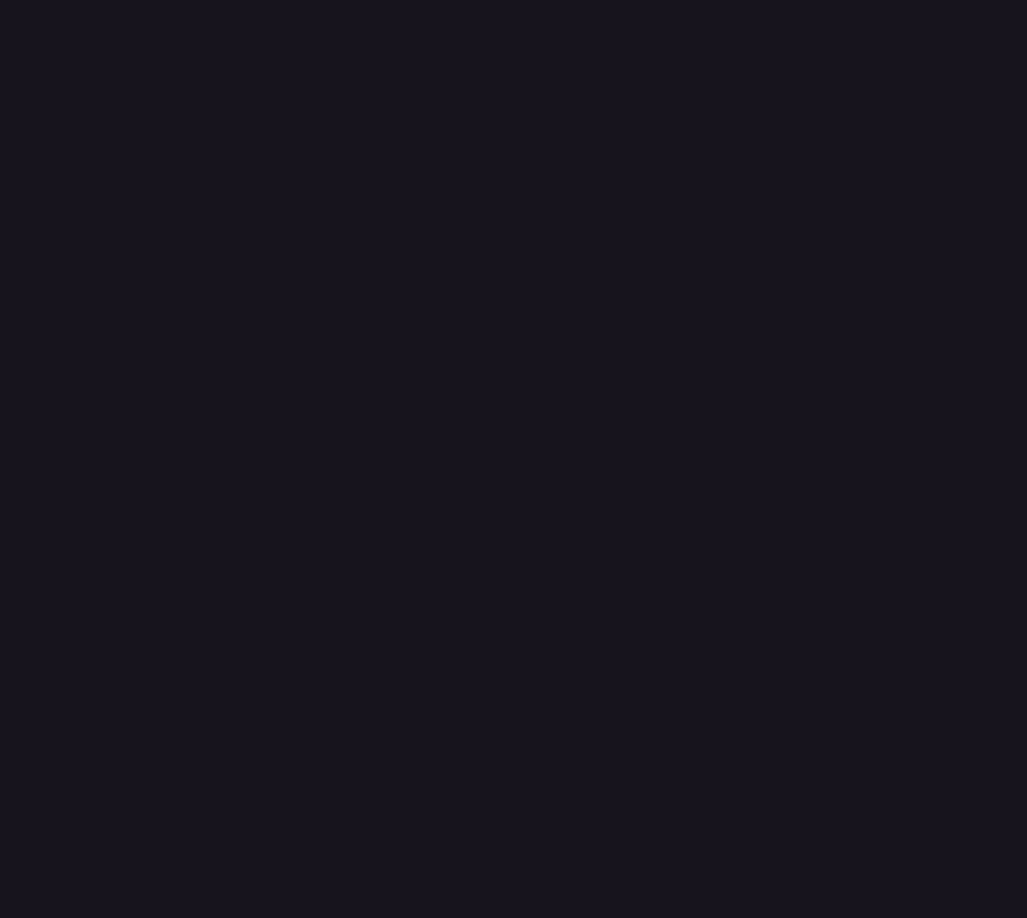
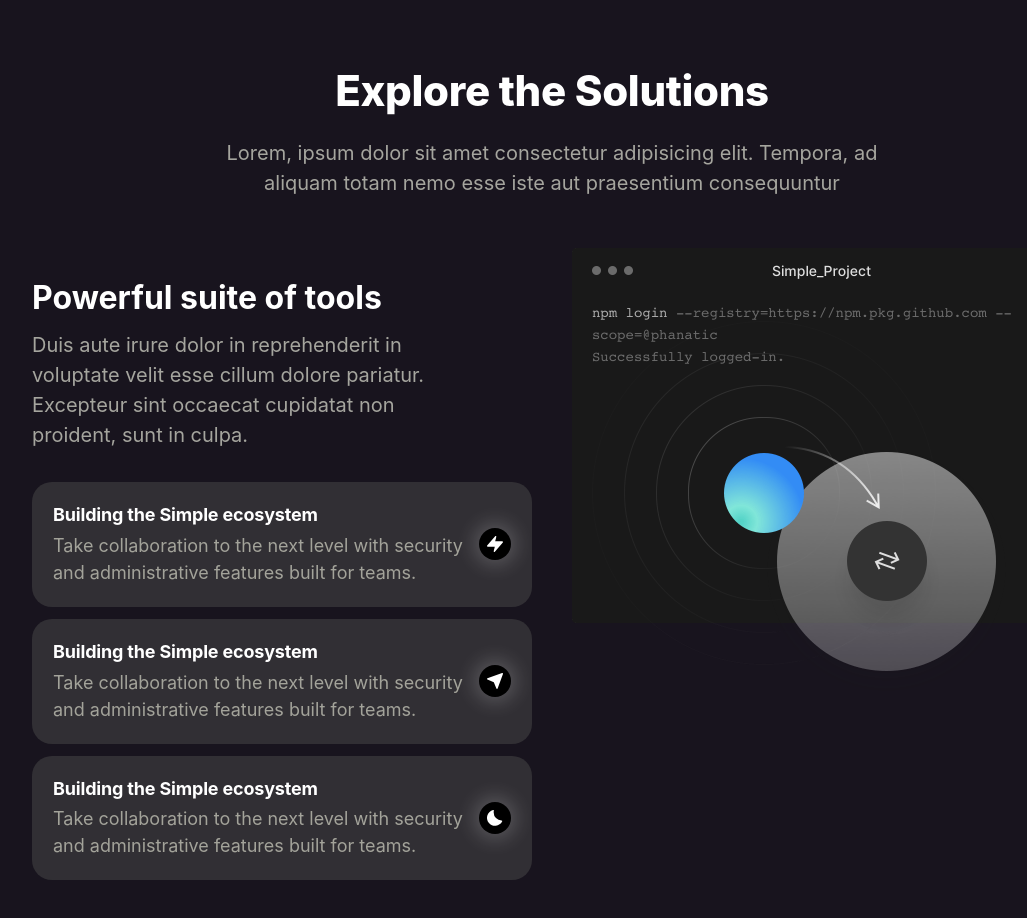
Before and after one commit to rahulkathuriaaa/eventify-tpg, a React (Create React App) app: page / in a window 1280 px wide. Shown: the part 1240-2158 px from the top of the page, without its empty margins (88-1115 px from the left). Before the commit the page ends 1249 px from the top, so only its background shows below. Built offline with nearby package versions, Linux system fonts and the light colour scheme; the HTML template or start-up script is replaced by a standard one; a web font is replaced by a local one.

Commit message:
new changes

```diff
--- a/src/App.css
+++ b/src/App.css
@@ -1,22 +1,21 @@
-@import url('https://fonts.googleapis.com/css2?family=Inter:wght@400;500;600&display=swap');
-@import url('https://fonts.googleapis.com/css2?family=Blinker:wght@600&display=swap');
+@import url("https://fonts.googleapis.com/css2?family=Inter:wght@400;500;600&display=swap");
+@import url("https://fonts.googleapis.com/css2?family=Blinker:wght@600&display=swap");
 
-body{
-  background-color: #07030ded ;
+body {
+  background-color: #07030ded;
   /* background-color: #140d1e; */
   /* background: url('./Assets/background.png'); */
   background-repeat: no-repeat;
   /* mix-blend-mode: multiply; */
-
 }
 
-.bg{
+.bg {
   margin-top: -143px;
   width: 100%;
   height: 900px;
 }
 
-#navbar{
+#navbar {
   font-family: Inter;
   display: flex;
   flex-direction: row;
@@ -28,7 +27,7 @@ body{
   z-index: 1;
 }
 
-.logo{
+.logo {
   position: relative;
   width: auto;
   height: 65px;
@@ -36,11 +35,11 @@ body{
   margin-right: 10px;
 }
 
-#features ul{
+#features ul {
   list-style-type: none;
 }
 
-.first li{
+.first li {
   color: white;
   display: inline-flex;
   margin-right: 36px;
@@ -51,7 +50,7 @@ body{
   font-size: 18px;
 }
 
-.i-know-spots{
+.i-know-spots {
   color: white;
   font-size: 20px;
   margin-right: 100px;
@@ -60,12 +59,12 @@ body{
   text-shadow: -1px 4px 8px rgba(255, 255, 255, 0.23);
 }
 
-#host{
+#host {
   margin-left: 100px;
   margin-right: 10px;
 }
 
-.btn-hc{
+.btn-hc {
   cursor: pointer;
   border: none;
   border-radius: 34px;
@@ -81,11 +80,11 @@ body{
   z-index: 1; */
 }
 
-.hero{
+.hero {
   height: 60rem;
 }
 
-.bg-first{
+.bg-first {
   width: 100%;
   margin-top: -900px;
   height: 900px;
@@ -94,7 +93,7 @@ body{
   opacity: 0.1;
 }
 
-.bg-second{
+.bg-second {
   width: 100%;
   margin-top: -900px;
   height: 907px;
@@ -103,7 +102,7 @@ body{
   opacity: 0.1;
 }
 
-.text{
+.text {
   font-family: Blinker;
   display: flex;
   flex-direction: column;
@@ -118,21 +117,34 @@ body{
   z-index: 1;
 }
 
-.intro{
-  background: linear-gradient(92.4deg, #8551a7, #fff 20.22%, #fff 62.73%, #fff 86.06%, #fff);
+.intro {
+  background: linear-gradient(
+    92.4deg,
+    #8551a7,
+    #fff 20.22%,
+    #fff 62.73%,
+    #fff 86.06%,
+    #fff
+  );
   -webkit-background-clip: text;
   -webkit-text-fill-color: transparent;
 }
 
-.event{
+.event {
   margin-top: -70px;
-  background: linear-gradient(92.4deg, #bd9cd1 2.08%, #fff 29.88%, #fff 62.73%, #fff 86.06%, #fff);
+  background: linear-gradient(
+    92.4deg,
+    #bd9cd1 2.08%,
+    #fff 29.88%,
+    #fff 62.73%,
+    #fff 86.06%,
+    #fff
+  );
   -webkit-background-clip: text;
   -webkit-text-fill-color: transparent;
-
 }
 
-.Seamless{
+.Seamless {
   margin: 0 459px;
   display: flex;
   justify-content: center;
@@ -146,7 +158,7 @@ body{
   font-family: Inter;
 }
 
-.box{
+.box {
   display: flex;
   justify-content: center;
   align-items: center;
@@ -156,30 +168,46 @@ body{
   opacity: 0.96;
   border-radius: 34px;
   /* background: linear-gradient(rgba(76, 49, 130, 0.2), rgba(76, 49, 130, 0.2)), #7c5fb9; */
-  background: linear-gradient(rgb(85 0 255 / 20%), rgb(255 255 255 / 20%)), #7a4fd5;
+  background: linear-gradient(rgb(85 0 255 / 20%), rgb(255 255 255 / 20%)),
+    #7a4fd5;
   box-shadow: 20px 20px 30px rgb(0 0 0);
 }
 
-.front-ticket{
+.front-ticket {
   transform: translate(100px, -115px);
   height: 400px;
   position: relative;
   z-index: 1;
 }
 
-.union-down{
+.img-container {
+  perspective: 1000px;
+  display: inline-block;
+  position: relative;
+  z-index: 2;
+}
+
+.img-container img {
+  transition: transform 0.5s ease-in-out;
+}
+
+.img-container:hover img {
+  transform: rotateY(15deg) rotateX(-15deg) translateZ(80px);
+}
+
+.union-down {
   transform: translate(205px, -295px);
   height: 150px;
   position: relative;
 }
 
-.union-up{
+.union-up {
   transform: translate(15px, -535px);
   height: 140px;
   position: relative;
 }
 
-.right-ticket{
+.right-ticket {
   transform: translate(943px, -1060px);
   height: 500px;
   position: relative;
@@ -187,7 +215,7 @@ body{
   opacity: 0.7;
 }
 
-.left-ticket{
+.left-ticket {
   transform: translate(0, -1670px);
   height: 240px;
   position: relative;
@@ -205,13 +233,13 @@ body{
   transform: rotate(-53.13deg);
 }
 
-.gradient-05{
+.gradient-05 {
   position: absolute;
   width: 304px;
   height: 100vh;
   left: -10%;
   top: -35%;
-  background: linear-gradient(45deg,#000000 ,#230944,#341162 );
+  background: linear-gradient(45deg, #000000, #230944, #341162);
   filter: blur(80px);
   transform: rotate(-63.13deg);
   z-index: -1;
@@ -239,22 +267,26 @@ body{
   transform: rotate(-114.2deg);
 }
 
-.gradient-06{
+.gradient-06 {
   position: absolute;
   width: 275px;
   height: 110vh;
   right: 0px;
   top: 180px;
-  background: linear-gradient(45deg,#0e0d0d91 ,#230944 100%,#341162 100% );
+  background: linear-gradient(45deg, #0e0d0d91, #230944 100%, #341162 100%);
   filter: blur(40px);
   z-index: -1;
   overflow: hidden;
 }
 
-.client-container{
+.client-div {
+  margin-bottom: 100px;
+}
+
+.client-container {
   margin: 50px 100px;
   display: grid;
-  grid: auto / repeat(var(--columns),minmax(0,1fr));
+  grid: auto / repeat(var(--columns), minmax(0, 1fr));
   place-items: center;
   row-gap: var(--row-gap);
   column-gap: var(--column-gap);
@@ -263,11 +295,11 @@ body{
   --columns: 6;
 }
 
-.client-logo{
+.client-logo {
   height: 50px;
 }
 
-.client-pr{
+.client-pr {
   display: flex;
   align-items: center;
   justify-content: center;
@@ -279,6 +311,95 @@ body{
   margin-bottom: 60px;
 }
 
-.text-pr{
+.text-pr {
   color: rgb(118 140 175);
 }
+
+.feature-h1 {
+  text-align: center;
+  color: white;
+  font-size: 2.625rem;
+  font-weight: 800;
+  margin-bottom: 1rem;
+  letter-spacing: -0.02rem;
+}
+
+.features-pr {
+  text-align: center;
+  margin: 0 275px;
+  font-size: 1.25rem;
+  color: rgb(165 165 158);
+}
+
+.features-content {
+  display: grid;
+  grid-template-columns: repeat(2, minmax(0, 1fr));
+  margin: 50px 120px;
+  gap: 2.5rem;
+}
+
+.features-left {
+  margin-top: 30px;
+}
+
+.features-left-head {
+  padding-right: 4rem;
+  margin-bottom: 2rem;
+}
+
+.features-h3 {
+  margin-bottom: 0.75rem;
+  font-size: 2rem;
+  font-weight: 700;
+  color: white;
+  line-height: 1.25;
+}
+
+.features-p {
+  font-size: 1.25rem;
+  color: rgb(165 165 158);
+}
+
+.features-a {
+  display: flex;
+  font-size: 1.125rem;
+  padding: 1.25rem;
+  align-items: center;
+  justify-content: center;
+  background-color: rgb(70 70 70 / 54%);
+  border-width: 1px;
+  border-color: transparent;
+  border-radius: 1.25rem;
+  margin-bottom: 0.75rem;
+}
+
+.features-a-head {
+  letter-spacing: -0.01em;
+  line-height: 1.375;
+  font-weight: 700;
+  color: white;
+  margin-bottom: 0.25rem;
+}
+
+.features-a-text {
+  color: rgb(163 163 154);
+}
+
+.features-a-img {
+  display: flex;
+  height: 2rem;
+  width: 2rem;
+  flex-shrink: 0;
+  background-color: black;
+  border-radius: 9999px;
+  justify-content: center;
+  align-items: center;
+  margin-left: 0.75rem;
+  box-shadow: 0px 0px 20px 5px rgb(255 255 255 / 20%);
+}
+
+.features-a-svg {
+  fill: white;
+  width: 1rem;
+  height: 1rem;
+}
--- a/src/App.js
+++ b/src/App.js
@@ -2,6 +2,7 @@ import './App.css';
 import Navbar from './Components/Navbar';
 import Hero from './Components/Hero';
 import Clients from './Components/Clients';
+import Features from './Components/Features';
 
 function App() {
   return (
@@ -11,6 +12,7 @@ function App() {
       <Hero />
       <div className='gradient-06 z-0'/>
       <Clients />
+      <Features />
     </div>
   );
 }
--- a/src/Components/Clients.jsx
+++ b/src/Components/Clients.jsx
@@ -14,7 +14,7 @@ import Vercel from './logos/Vercel';
 
 export default function Clients() {
   return (
-    <div>
+    <div className='client-div'>
       <p className='client-pr'>
       <span className="text-pr">
         Powering the world's best product teams.
--- /dev/null
+++ b/src/Components/Features.jsx
@@ -0,0 +1,118 @@
+import React from "react";
+import FeaturesBg from "../Assets/features-bg.png";
+
+export default function Features() {
+  return (
+    <section>
+      <div>
+        {/* Section Heading Part */}
+        <div>
+          <h1 className="feature-h1">Explore the Solutions</h1>
+          <p className="features-pr">
+            Lorem, ipsum dolor sit amet consectetur adipisicing elit. Tempora,
+            ad aliquam totam nemo esse iste aut praesentium consequuntur
+          </p>
+        </div>
+
+        {/* Section Content Part */}
+        <div className="features-content">
+          {/* Left Part */}
+          <div className="features-left">
+            {/* Left Part Heading */}
+            <div className="features-left-head">
+              <h3 className="features-h3">Powerful suite of tools</h3>
+              <p className="features-p">
+                Duis aute irure dolor in reprehenderit in voluptate velit esse
+                cillum dolore pariatur. Excepteur sint occaecat cupidatat non
+                proident, sunt in culpa.
+              </p>
+            </div>
+
+            {/* Left Part Buttons */}
+            <div>
+              {/* Button No. 1 */}
+              <a href="#0" className="features-a">
+                <div>
+                  <div className="features-a-head">
+                    Building the Simple ecosystem
+                  </div>
+                  <div className="features-a-text">
+                    Take collaboration to the next level with security and
+                    administrative features built for teams.
+                  </div>
+                </div>
+
+                <div className="features-a-img">
+                  <svg
+                    className="w-3 h-3 fill-current features-a-svg"
+                    viewBox="0 0 12 12"
+                    xmlns="http://www.w3.org/2000/svg"
+                  >
+                    <path d="M11.953 4.29a.5.5 0 00-.454-.292H6.14L6.984.62A.5.5 0 006.12.173l-6 7a.5.5 0 00.379.825h5.359l-.844 3.38a.5.5 0 00.864.445l6-7a.5.5 0 00.075-.534z" />
+                  </svg>
+                </div>
+              </a>
+
+              {/* Button No. 2 */}
+              <a href="#0" className="features-a">
+                <div>
+                  <div className="features-a-head">
+                    Building the Simple ecosystem
+                  </div>
+                  <div className="features-a-text">
+                    Take collaboration to the next level with security and
+                    administrative features built for teams.
+                  </div>
+                </div>
+
+                <div className="features-a-img">
+                  <svg
+                    className="w-3 h-3 fill-current features-a-svg"
+                    viewBox="0 0 12 12"
+                    xmlns="http://www.w3.org/2000/svg"
+                  >
+                    <path
+                      d="M11.854.146a.5.5 0 00-.525-.116l-11 4a.5.5 0 00-.015.934l4.8 1.921 1.921 4.8A.5.5 0 007.5 12h.008a.5.5 0 00.462-.329l4-11a.5.5 0 00-.116-.525z"
+                      fillRule="nonzero"
+                    />
+                  </svg>
+                </div>
+              </a>
+
+              {/* Button No. 3 */}
+              <a href="#0" className="features-a">
+                <div>
+                  <div className="features-a-head">
+                    Building the Simple ecosystem
+                  </div>
+                  <div className="features-a-text">
+                    Take collaboration to the next level with security and
+                    administrative features built for teams.
+                  </div>
+                </div>
+
+                <div className="features-a-img">
+                  <svg
+                    className="w-3 h-3 fill-current features-a-svg"
+                    viewBox="0 0 12 12"
+                    xmlns="http://www.w3.org/2000/svg"
+                  >
+                    <path
+                      d="M11.334 8.06a.5.5 0 00-.421-.237 6.023 6.023 0 01-5.905-6c0-.41.042-.82.125-1.221a.5.5 0 00-.614-.586 6 6 0 106.832 8.529.5.5 0 00-.017-.485z"
+                      fillRule="nonzero"
+                    />
+                  </svg>
+                </div>
+              </a>
+            </div>
+          </div>
+
+          {/* Right Part */}
+          <div>
+            <img src={FeaturesBg} alt="Features section" />
+          </div>
+        </div>
+      </div>
+    </section>
+  );
+}
```
Also changed, not shown: src/Components/Hero.jsx (+24 -21 lines), src/Assets/features-bg.png (added).
